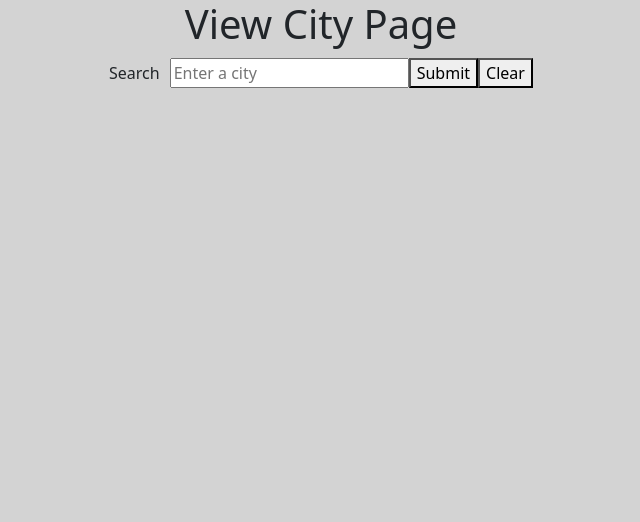
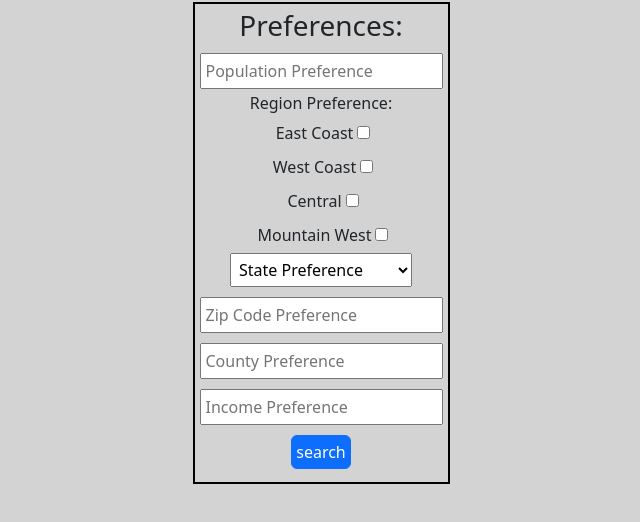
Before and after one commit to JackKrueckeberg/CS307TeamCodeBase, a React (Create React App) app in the folder FindYourHome/client/: page / in a window 1280 px wide. Shown: the top 522 px of the page, without its empty margins (319-959 px from the left). Built offline with nearby package versions, Linux system fonts and the light colour scheme; no server answers.

Commit message:
Advanced search bug fixes

```diff
--- a/FindYourHome/client/src/App.js
+++ b/FindYourHome/client/src/App.js
@@ -11,11 +11,13 @@ import Create from "./components/create";
 
 import Login from "./components/login";
 
+import Preferences from "./components/preferences";
+
 const App = () => {
 
  return (
    <div>
-      <Login />
+      <Preferences />
    </div>
 
 
--- a/FindYourHome/client/src/components/preferences.js
+++ b/FindYourHome/client/src/components/preferences.js
@@ -15,8 +15,6 @@ export default function Create() {
     median_income: "",
   });
 
-
-
   // These methods will update the state properties.
   function updateForm(value) {
     return setForm((prev) => {
@@ -30,8 +28,7 @@ export default function Create() {
       headers: {
         "Content-Type": "application/json",
       },
-      })
-      .catch(error => {
+    }).catch((error) => {
       window.alert(error);
       return;
     });
@@ -41,81 +38,83 @@ export default function Create() {
     return resp;
   }
 
-
   async function filterCities() {
-    const cities = await getCities()
+    const cities = await getCities();
     var resultArr = new Set();
 
+    for (var i = 0; i < cities.length; i++) {
       var total_prefs = 0;
-
-    for (var i = 0; i < cities.length; i++) {
-        cities[i].pref_points = 0;
       if (form.east_coast) {
+        if (cities[i].region === "America/New_York") {
             total_prefs++;
-            if (cities[i].region === "America/New_York") {
             resultArr.add(cities[i]);
         }
       }
       if (form.central) {
+        if (cities[i].region === "America/Chicago") {
             total_prefs++;
-            if (cities[i].region === "America/Chicago") {
             resultArr.add(cities[i]);
         }
       }
       if (form.mountain_west) {
+        if (cities[i].region === "America/Phoenix") {
           total_prefs++;
-            if (cities[i].region === "America/Phoenix") {
           resultArr.add(cities[i]);
         }
       }
       if (form.west_coast) {
+        if (cities[i].region === "America/Los_Angeles") {
             total_prefs++;
-            if (cities[i].region === "America/Los_Angeles") {
             resultArr.add(cities[i]);
         }
       }
 
       if (form.zip_code !== "") {
+        if (form.zip_code === cities[i].zip_code) {
             total_prefs++;
-            if (form.zip_code === cities[i].zip_code) {
             resultArr.add(cities[i]);
         }
       }
 
       if (form.county !== "") {
+        if (form.county === cities[i].county) {
             total_prefs++;
-            if (form.county === cities[i].county) {
             resultArr.add(cities[i]);
         }
       }
 
-
-        if (form.population != "") {
+      if (form.population !== "") {
         try {
           const formPop = parseInt(form.population);
-                const cityPop = parseInt(cities[i].population)
-                if ((Math.abs(formPop - cityPop)) / formPop >= 0.75) {
+          const cityPop = parseInt(cities[i].population);
+          if (Math.abs(formPop - cityPop) / formPop <= 0.25) {
+            total_prefs++;
             resultArr.add(cities[i]);
           }
-            } catch {
-
-            }
+        } catch {}
       }
 
-        if (form.median_income != "") {
+      if (form.median_income !== "") {
         try {
           const formIncome = parseInt(form.median_income);
           const cityIncome = parseInt(cities[i].population);
-                if ((Math.abs(formIncome - cityIncome)) / formIncome >= 0.75) {
+          if (Math.abs(formIncome - cityIncome) / formIncome <= 0.25) {
+            total_prefs++;
             resultArr.add(cities[i]);
           }
-            } catch {
-
-            }
+        } catch {}
       }
 
+      if (form.state !== "" && form.state !== "default") {
+        try {
+          if (cities[i].state === form.state) {
+            total_prefs++;
+            resultArr.add(cities[i]);
+          }
+        } catch {}
+      }
 
-
+      cities[i].score = total_prefs;
     }
 
     return resultArr;
@@ -139,13 +138,11 @@ export default function Create() {
       state: "",
       zip_code: "",
       county: "",
-        median_income: ""
+      median_income: "",
     });
   }
 
-
   const navigate = useNavigate();
-
 
   // This following section will display the form that takes the input from the user.
   return (
@@ -153,13 +150,18 @@ export default function Create() {
     <div>
       <div>
         <form onSubmit={onSubmit}>
-                <div className="padding"/>
-                <table class={"table_style padding center"}>
-                    <tc>
+          <div className="padding" />
+          <table className={"table_style padding center"}>
+            <tbody>
               <tr>
+                <td>
                   <h3>Preferences:</h3>
+                </td>
               </tr>
+            </tbody>
+            <tbody>
               <tr>
+                <td>
                   <input
                     className="padding"
                     placeholder="Population Preference"
@@ -167,53 +169,84 @@ export default function Create() {
                     value={form.population}
                     onChange={(e) => updateForm({ population: e.target.value })}
                   />
+                </td>
               </tr>
+            </tbody>
+            <tbody>
               <tr>
+                <td>
                   <label>Region Preference:</label>
+                </td>
               </tr>
+            </tbody>
+            <tbody>
               <tr>
-                            <label className="padding">East Coast  </label>
+                <td>
+                  <label className="padding">East Coast </label>
                   <input
                     className="padding"
                     type="checkbox"
                     value={form.east_coast}
-                                onChange={(e) => updateForm({ east_coast: !form.east_coast })}
+                    onChange={(e) =>
+                      updateForm({ east_coast: !form.east_coast })
+                    }
                   />
+                </td>
               </tr>
+            </tbody>
+            <tbody>
               <tr>
-                            <label className="padding">West Coast  </label>
+                <td>
+                    <label className="padding">West Coast </label>
                     <input
                     className="padding"
                     type="checkbox"
                     value={form.west_coast}
                     onChange={(e) => updateForm({ west_coast: !form.west_coast })}
                     />
+                </td>
               </tr>
+            </tbody>
+            <tbody>
               <tr>
-                            <label className="padding">Central  </label>
+                <td>
+                  <label className="padding">Central </label>
                   <input
                     className="padding"
                     type="checkbox"
                     value={form.central}
-                                onChange={(e) => updateForm({ central: !form.central })}
+                    onChange={(e) =>
+                      updateForm({ central: !form.central })
+                    }
                   />
+                </td>
               </tr>
+            </tbody>
+            <tbody>
               <tr>
-                            <label className="padding">Mountain West  </label>
+                <td>
+                  <label className="padding">Mountain West </label>
                   <input
                     className="padding"
                     type="checkbox"
                     value={form.mountain_west}
-                                onChange={(e) => updateForm({ mountain_west: !form.mountain_west })}
+                    onChange={(e) =>
+                      updateForm({ mountain_west: !form.mountain_west })
+                    }
                   />
+                </td>
               </tr>
+            </tbody>
+            <tbody>
               <tr>
-                            <select name="states" id="states"
+                <td>
+                  <select
+                    name="states"
+                    id="states"
                     className="padding"
-                                value={form.state}
                     onChange={(e) => updateForm({ state: e.target.value })}
                   >
-                                <option value="none" selected="selected">State Preference</option>
+                    <option value={"default"}>State Preference</option>
                     <option value="AL">Alabama</option>
                     <option value="AK">Alaska</option>
                     <option value="AZ">Arizona</option>
@@ -266,48 +299,67 @@ export default function Create() {
                     <option value="WI">Wisconsin</option>
                     <option value="WY">Wyoming</option>
                   </select>
+                </td>
               </tr>
-                        <div className="padding"/>
+            </tbody>
+            <div className="padding" />
+            <tbody>
               <tr>
+                <td>
                   <input
                     className="padding"
                     placeholder="Zip Code Preference"
                     value={form.zip_code}
                     onChange={(e) => updateForm({ zip_code: e.target.value })}
                   />
+                </td>
               </tr>
-                        <div className="padding"/>
-                        <tr className="padding">
+            </tbody>
+            <div className="padding" />
+            <tbody className="padding">
+              <tr>
+                <td>
                   <input
                     className="padding"
                     placeholder="County Preference"
                     value={form.county}
                     onChange={(e) => updateForm({ county: e.target.value })}
                   />
+                </td>
               </tr>
-                        <div className="padding"/>
-                        <tr className="padding">
-                            <input placeholder="Income Preference" type="Number"
+            </tbody>
+            <div className="padding" />
+            <tbody className="padding">
+              <tr>
+                <td>
+                  <input
+                    placeholder="Income Preference"
+                    type="Number"
                     className="padding"
                     value={form.median_income}
-                                onChange={(e) => updateForm({ median_income: e.target.value })}
+                    onChange={(e) =>
+                      updateForm({ median_income: e.target.value })
+                    }
                   />
+                </td>
               </tr>
-                        <div className="padding"/>
-                        <tr className="center">
+            </tbody>
+            <div className="padding" />
+            <tbody className="center">
+              <tr>
+                <td>
                   <input
                     type="submit"
                     value="search"
                     className="btn btn-primary center padding"
                   />
+                </td>
               </tr>
-                        <div className="padding"/>
-                    </tc>
-                    <tc>
-                    </tc>
+            </tbody>
+            <div className="padding" />
           </table>
-                <div className="padding"/>
-                <div className="padding"/>
+          <div className="padding" />
+          <div className="padding" />
         </form>
       </div>
     </div>
--- a/FindYourHome/client/src/index.js
+++ b/FindYourHome/client/src/index.js
@@ -7,7 +7,7 @@ import { BrowserRouter } from "react-router-dom";
 ReactDOM.render(
   <React.StrictMode>
     <BrowserRouter>
-      <ViewCity />
+      <App />
     </BrowserRouter>
   </React.StrictMode>,
   document.getElementById("root")
```
Lines whose indentation alone changed are shown as unchanged.
